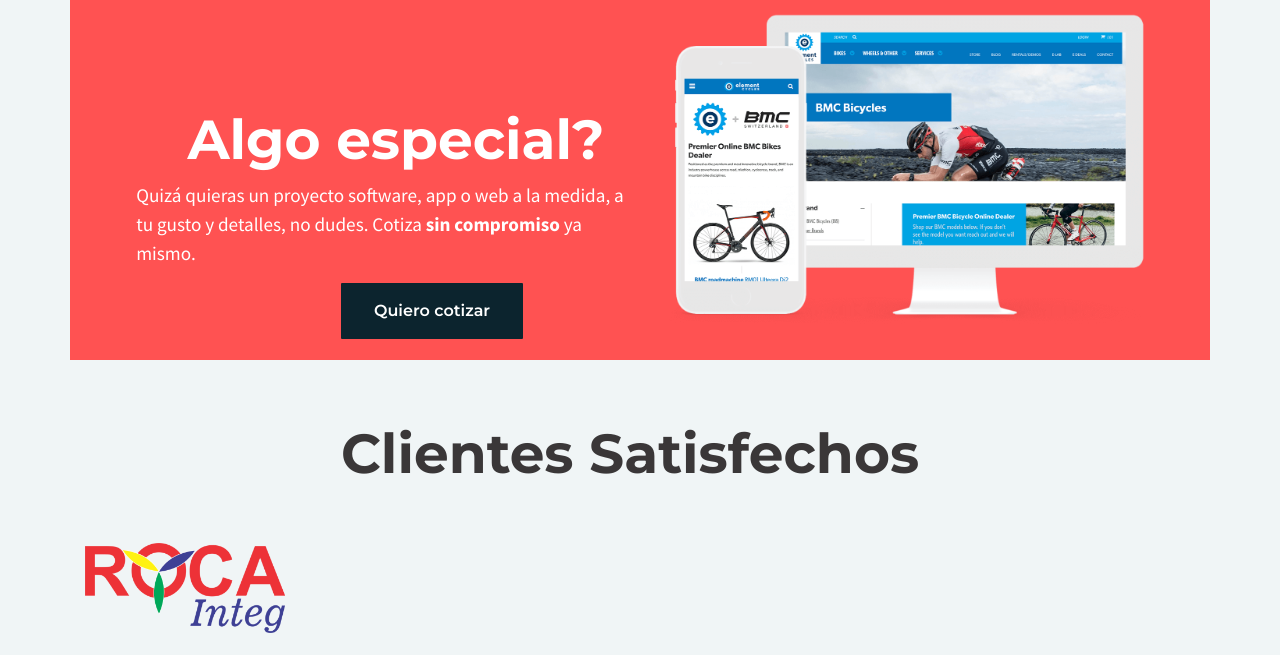
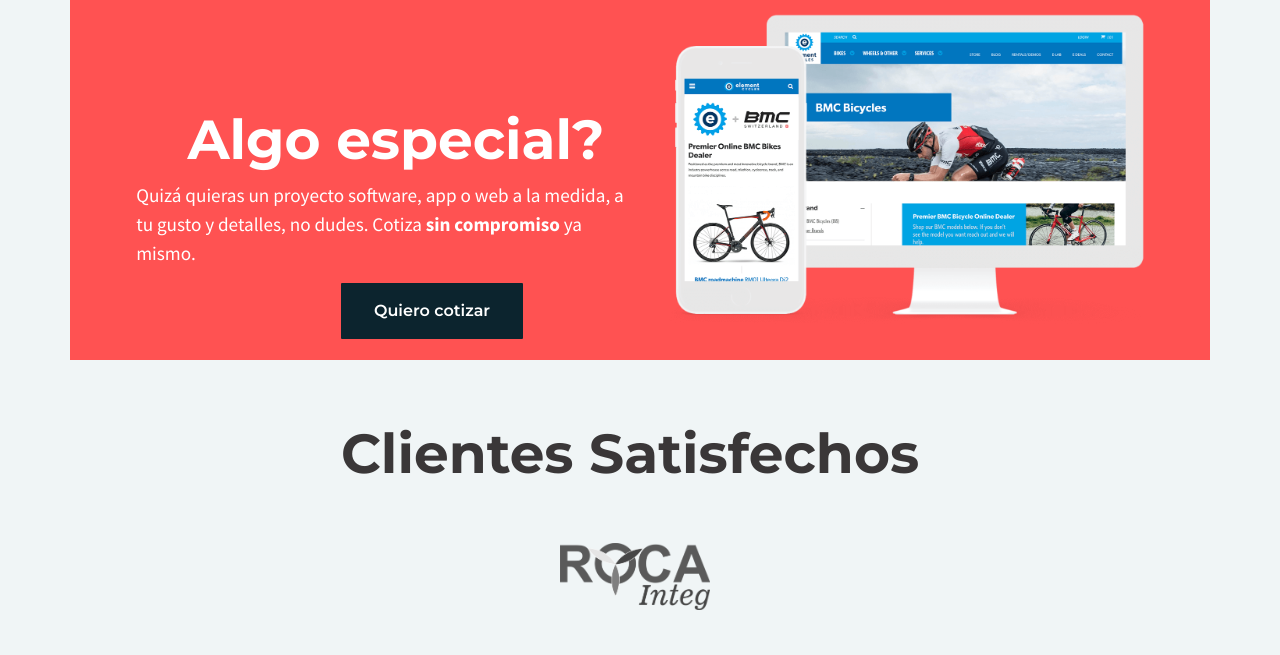
Before and after one commit to eduardorasgado/Beemsites-landingpage, a plain HTML site: page index.html in a window 1280 px wide. Shown: the part 3815-4470 px from the top of the page. Drawn offline with nearby package versions, Linux system fonts and the light colour scheme.

Commit message:
F: Fin fase 2 clientes satisfechos

```diff
--- a/css/style.css
+++ b/css/style.css
@@ -849,7 +849,14 @@ i.box-circle-solid{
 }
 
 #customers img {
-  width: 200px;
+  width: 150px;
+  filter: grayscale(100%);
+  -webkit-filter: grayscale(100%);
+  -moz-filter: grayscale(100%);
+  -ms-filter: grayscale(100%);
+  -o-filter: grayscale(100%);
+
+  filter: gray;
 }
 
 #customers #myBtn {
--- a/index.html
+++ b/index.html
@@ -320,7 +320,10 @@
           </div>
         </div>
         <div class="row">
-          <div class="col-md-1">
+          <div class="col-md-5">
+
+          </div>
+          <div class="col-md-6">
             <a href="http://www.rocainteg.com" target="_blank"><img src="img/logoRoca.png" alt="ROCA"></a>
           </div>
         </div>
```
